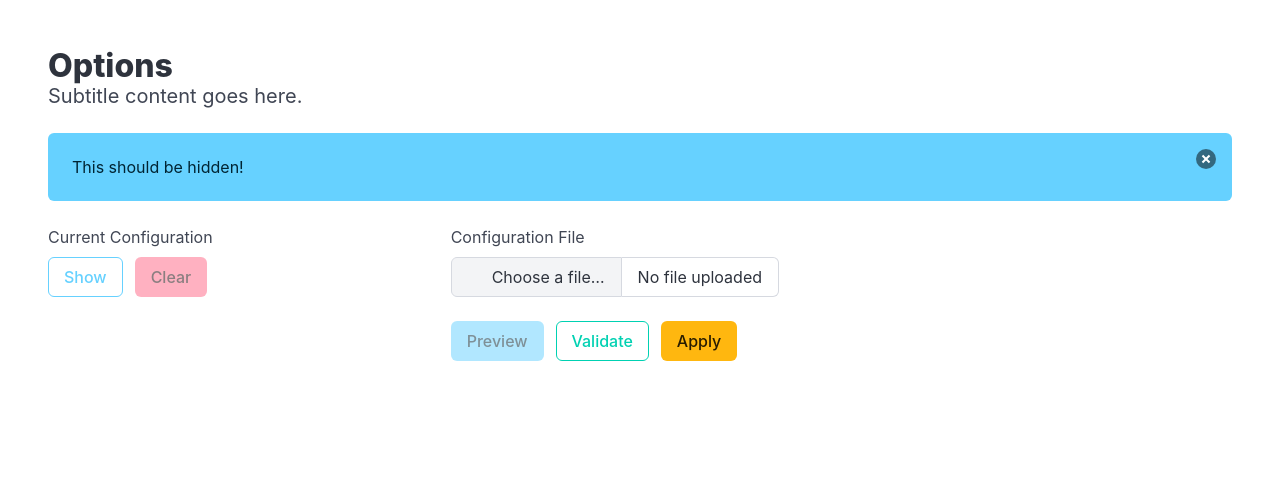
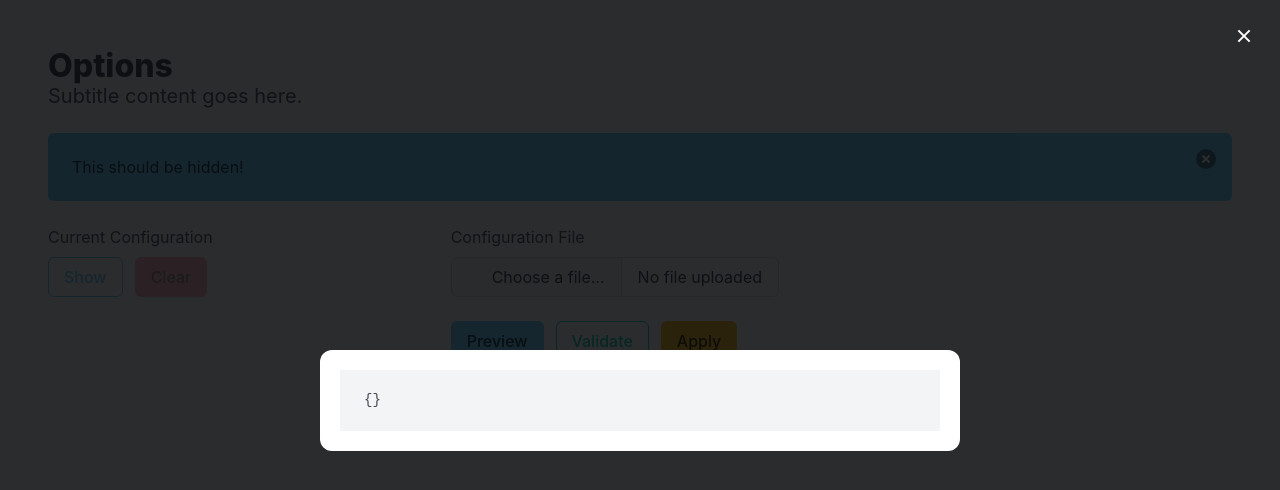
Before and after one commit to devynspencer/edge-utils, a browser extension: page src/html/options.html in a window 1280 px wide. Both pictures are taken after a click on the button "Show". Drawn offline with nearby package versions, Linux system fonts and the light colour scheme.

Commit message:
Update options page with config display modal

```diff
--- a/src/html/options.html
+++ b/src/html/options.html
@@ -23,7 +23,11 @@
             <span class="is-block mb-2">Current Configuration</span>
             <div class="field is-grouped is-grouped-multiline">
               <p class="control">
-                <button class="button is-info is-outlined" id="showConfig">
+                <button
+                  class="button is-info is-outlined js-modal-trigger"
+                  id="showConfig"
+                  data-target="configPreviewModal"
+                >
                   Show
                 </button>
               </p>
@@ -56,7 +60,11 @@
           </div>
           <div class="field is-grouped is-grouped-multiline">
             <p class="control">
-              <button class="button is-info" id="previewConfig" disabled>
+              <button
+                class="button is-info js-modal-trigger"
+                id="previewConfig"
+                data-target="configPreviewModal"
+              >
                 Preview
               </button>
             </p>
@@ -71,8 +79,18 @@
           </div>
         </div>
       </div>
+      <div id="configPreviewModal" class="modal">
+        <div class="modal-background"></div>
 
+        <div class="modal-content">
+          <div class="box">
+            <p>Modal JS example</p>
+            <!-- Your content -->
+          </div>
+        </div>
 
+        <button class="modal-close is-large" aria-label="close"></button>
+      </div>
     </section>
 
     <script src="../js/shared.js"></script>
--- a/src/js/options.js
+++ b/src/js/options.js
@@ -118,9 +118,11 @@ function handleApplyConfig() {
 }
 
 async function handleShowConfig() {
-    console.log("Showing current configuration...");
-    const loadedConfig = await loadConfig();
-    console.log(`handleShowConfig: ${JSON.stringify(loadedConfig)}`);
+    const modalBody = document.querySelector("#configPreviewModal > div.modal-content > div > p");
+    const config = await loadConfig();
+    const content = syntaxHighlight(JSON.stringify(config, undefined, 2));
+    modalBody.textContent = "";
+    modalBody.appendChild(document.createElement('pre')).innerHTML = content;
 }
 
 function getConfigInput(event) {
```
